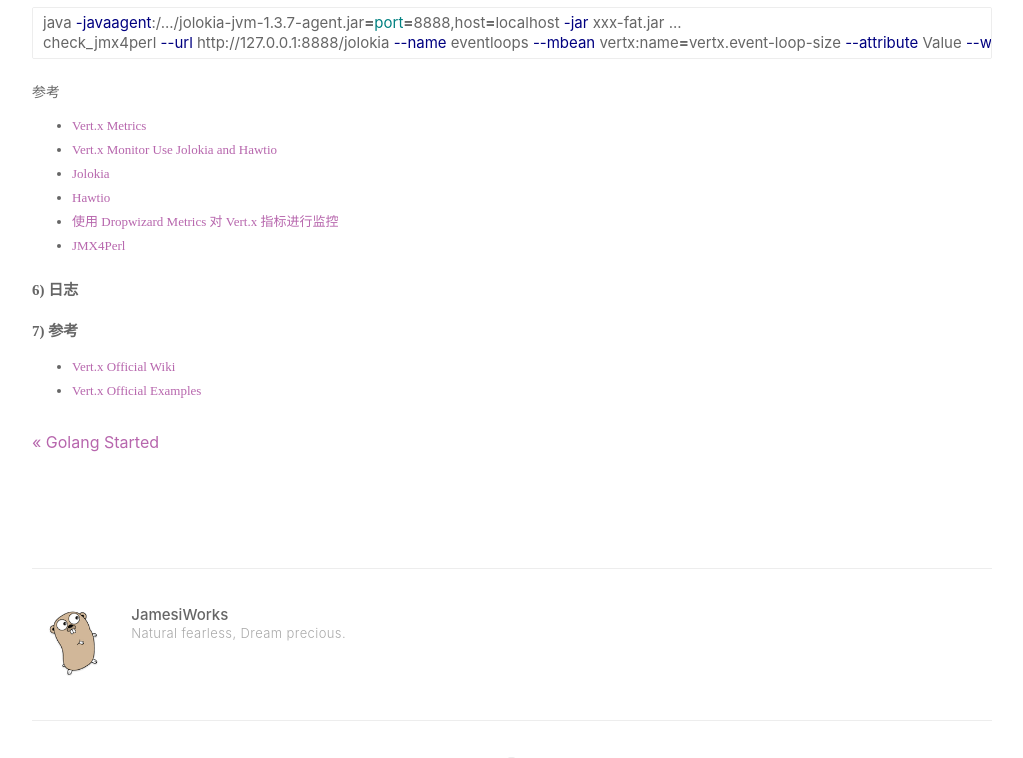
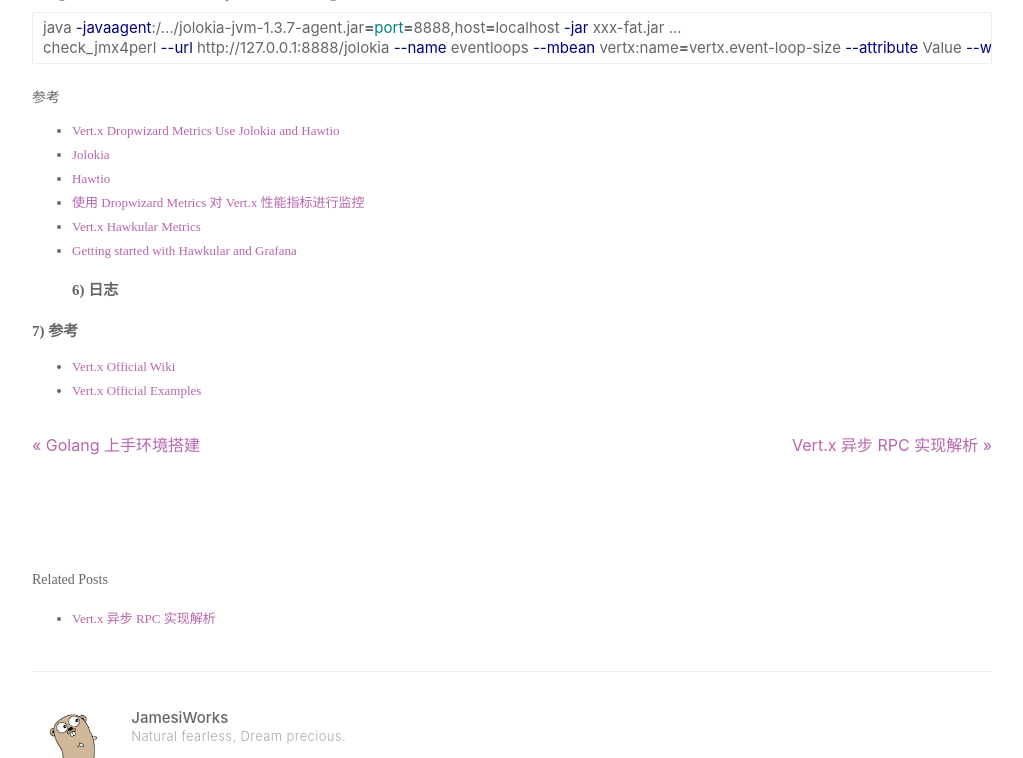
Before and after one commit to Jiangew/jiangew.github.io, a Jekyll site: the page built from _posts/2017-07-14-vertx-in-action.md, in a window 1280 px wide and 900 px high, scrolled down 6604 px, cut to the strip 142-900 px from the top of the window. Shown: the whole strip, without its empty margins (128-1151 px from the left). Built offline with Jekyll 4.4.1, drawn with Linux system fonts in a browser that asks for light colours; some of the changed text lies outside the part shown.

Commit message:
added 2017.08.03

````diff
--- a/_posts/2017-02-14-golang-started.md
+++ b/_posts/2017-02-14-golang-started.md
@@ -1,5 +1,5 @@
 ---
-title: "Golang Started"
+title: "Golang 上手环境搭建"
 layout: post
 date: 2017-02-14 09:06
 image: /assets/images/markdown.jpg
--- a/_posts/2017-07-14-vert.x-in-action.md
+++ b/_posts/2017-07-14-vertx-in-action.md
@@ -1,5 +1,5 @@
 ---
-title: "Vert.x in Action"
+title: "Vert.x 实战：Part 1"
 layout: post
 date: 2017-07-14 15:45
 image: /assets/images/markdown.jpg
@@ -257,13 +257,12 @@
 check_jmx4perl --url http://127.0.0.1:8888/jolokia --name eventloops --mbean vertx:name=vertx.event-loop-size --attribute Value --warning 4
 ```
 #### 参考
-- [Vert.x Metrics](http://vertx.io/docs/vertx-dropwizard-metrics/java/)
-- [Vert.x Monitor Use Jolokia and Hawtio](http://vertx.io/docs/vertx-dropwizard-metrics/java/)
+- [Vert.x Dropwizard Metrics Use Jolokia and Hawtio](http://vertx.io/docs/vertx-dropwizard-metrics/java/)
 - [Jolokia](https://jolokia.org/)
 - [Hawtio](http://hawt.io/getstarted/index.html)
-- [使用 Dropwizard Metrics 对 Vert.x 指标进行监控](http://www.w2bc.com/article/228854)
-- [JMX4Perl](http://search.cpan.org/~roland/jmx4perl/scripts/check_jmx4perl)
-
+- [使用 Dropwizard Metrics 对 Vert.x 性能指标进行监控](http://www.w2bc.com/article/228854)
+- [Vert.x Hawkular Metrics](http://vertx.io/docs/vertx-hawkular-metrics/java/)
+- [Getting started with Hawkular and Grafana](http://www.hawkular.org/hawkular-clients/grafana/docs/quickstart-guide/)
 ### 6) 日志
 
 ### 7) 参考
--- /dev/null
+++ b/_posts/2017-08-03-vertx-async-rpc.md
@@ -0,0 +1,20 @@
+---
+title: "Vert.x 异步 RPC 实现解析"
+layout: post
+date: 2017-08-03 15:54
+image: /assets/images/markdown.jpg
+headerImage: false
+tag:
+- Vert.x
+- Java
+- RPC
+category: blog
+author: JamesiWorks
+---
+
+如何利用Vert.x进行RPC通信？<br />
+Vert.x提供了一个组件：Vert.x Service Proxy，专门用于进行异步RPC通信「通过Event Bus」。Vert.x Service Proxy会自动生成代理类进行消息的包装与解码、发送与接收以及超时处理，可以为我们省掉不少代码。<br />
+
+传统的RPC想必大家都不陌生，但是传统的RPC有个缺陷：传统的RPC都是阻塞型的，当调用者远程调用服务时需要阻塞着等待调用结果，这与Vert.x的异步开发模式相违背；而且，传统的RPC未对容错而设计。<br />
+
+Vert.x提供了Service Proxy用于进行异步RPC，其底层依托Clustered Event Bus进行通信。我们只需要按照规范编写我们的服务接口「一般称为Event Bus服务」，并加上@ProxyGen注解，Vert.x就会自动为我们生成相应的代理类在底层处理RPC。有了Service Proxy，我们只需给异步方法提供一个回调函数Handler<AsyncResult<T>>，在调用结果发送过来的时候会自动调用绑定的回调函数进行相关的处理，这样就与Vert.x的异步开发模式相符了。由于AsyncResult本身就是为容错而设计的「两个状态」，因此这里的RPC也具有了容错性。<br />
````
Also changed, not shown: other parts of _posts/2017-07-14-vertx-in-action.md (+1 -1 lines).
